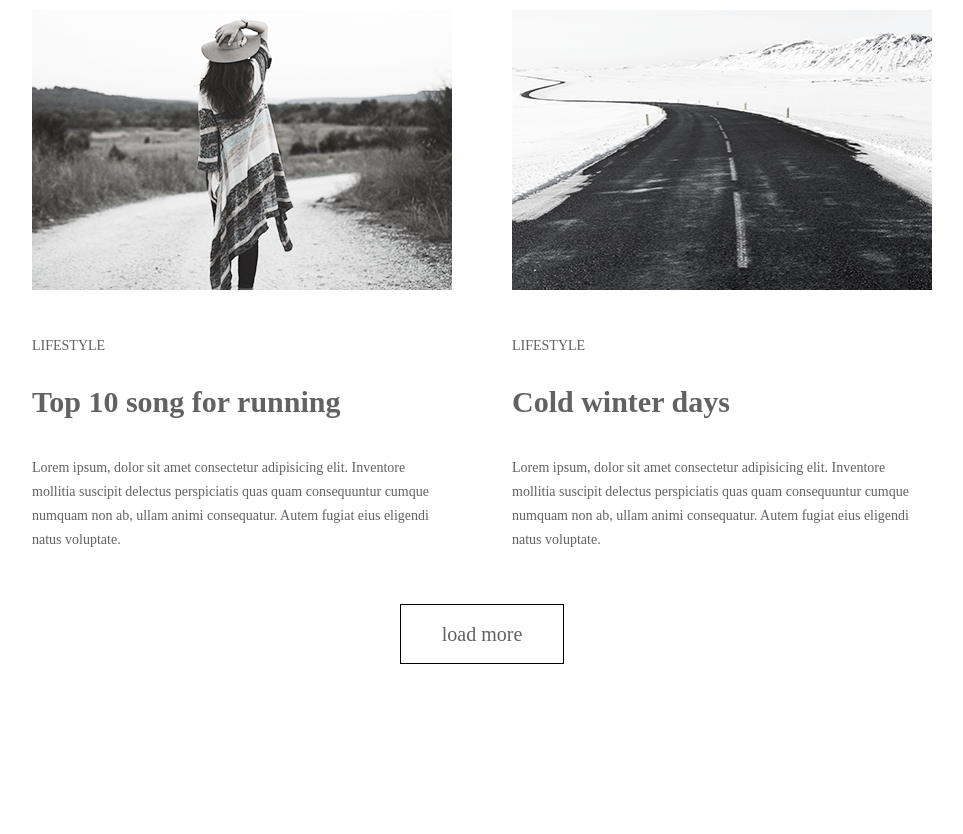
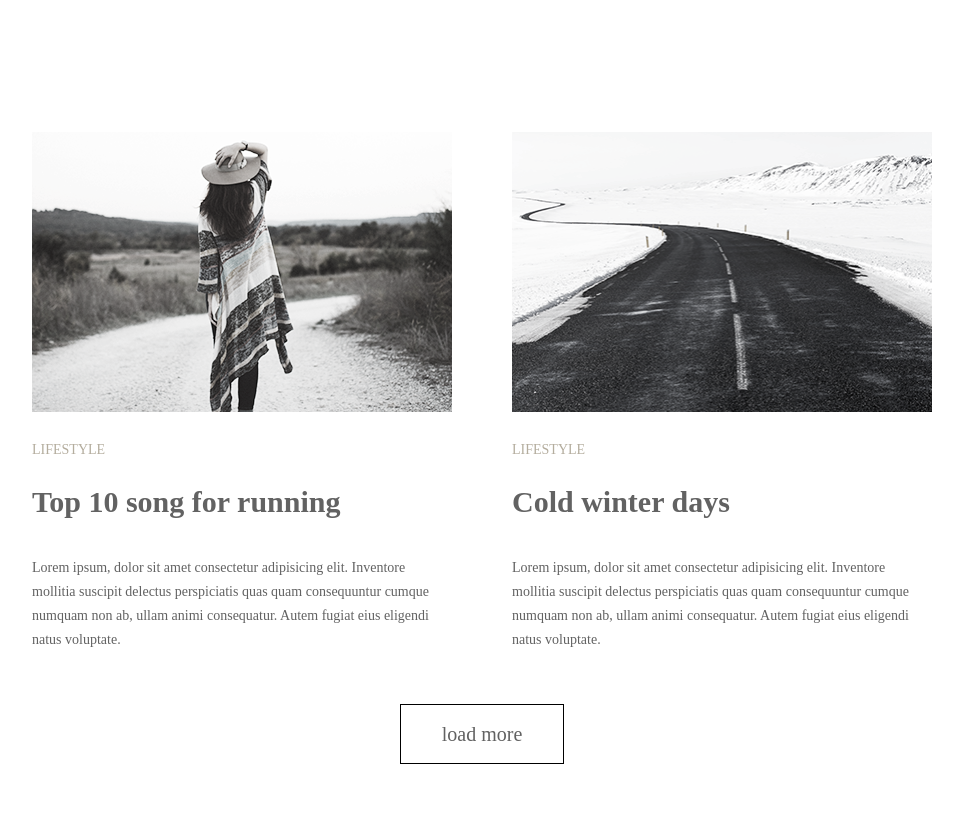
Before and after one commit to BoykoDV/goit-fe-course, a plain HTML site: page html-css/module-03/index.html in a window 1280 px wide. Shown: the part 1324-2158 px from the top of the page, without its empty margins (158-1121 px from the left). Before the commit the page ends 2058 px from the top, so only its background shows below. Drawn offline with Linux system fonts and the light colour scheme.

Commit message:
bug-fixes-1

```diff
--- a/html-css/module-03/css/styles.css
+++ b/html-css/module-03/css/styles.css
@@ -19,8 +19,6 @@ html {
         font-size: 0px;
         }
 
-
-
 header {
 padding-top: 30px;
 padding-bottom: 30px;
@@ -32,15 +30,13 @@ padding-bottom: 30px;
 margin: 0;
 padding: 0;
 text-align: center;
-margin-bottom: 68px;
+font-size: 0px;
 }
 
 .site-navigation li {
     display: inline-block;
 }
-.item {
-    display: block;
-}
+
 .item1 {
     margin-right: 120px;
 }
@@ -58,6 +54,7 @@ margin-bottom: 68px;
 } */
 
 .site-navigation a {
+    display: block;
     list-style: none; /* маркеры списка */
     text-decoration: none;
     color: black;
@@ -72,6 +69,24 @@ margin-bottom: 68px;
 }
 
 /* MAIN */
+
+section {
+    margin: 0px;
+    padding: 0px;
+    width: 420px;
+    display: inline-block;
+    margin-right: 60px;
+}
+
+section:nth-child(2n) {
+    margin-right: 0px;
+}
+
+
+.wrapper-main:nth-child(n+2) {
+    padding-top: 68px;
+}
+
 .artile-item {
     margin: 0px;
     padding: 0px;
@@ -91,44 +106,53 @@ margin-bottom: 68px;
 margin-bottom: 30px;
 }
 
-.descript {
-    margin-bottom: 130px;
-}
-/* задаем нижний margin для последних двух article*/
-.descript:nth-last-child(-n+2) {
-    margin-bottom: 52px;
-}
-
-
 /* !!! устраняем зазор строчно-блочных элементов (зазор переноса строки, который равен 1/4 текущего шрифта родителя)
 .artile-item {
     font-size: 0px;
 }
 и далее всем задаем шрифты локально
 */
-.artile-item p {
+.descript {
+    margin: 0px;
     font-size: 14px;
     font-family: "PlayfairDisplay";
     color: rgb(98, 98, 98);
     line-height: 1.714;
     text-align: left;
     }
-.artile-item h2 {
+
+.art-title {
+    margin: 0px;
+    margin-bottom: 36px;
     font-size: 30px;
     font-family: "PlayfairDisplay";
     color: rgb(98, 98, 98);
     line-height: 1.2;
-    margin-bottom: 36px;
     }
 .img-name {
+    margin: 0px;
+    margin-bottom: 26px;
     font-size: 14px;
     font-family: "Ubuntu";
     color: rgb(180, 173, 158);
     text-transform: uppercase;
     line-height: 1.2;
-    margin-bottom: 26px;
+`   }
+
+    section {
+        margin-bottom:135px;
     }
-    button {
+    section:nth-last-child(-n+3) {
+        margin-bottom: 0px;
+    }
+
+    .button-section {
+        display: inline-block;
+        width: 900px;
+        padding-top: 52px;
+        padding-bottom: 70px;
+    }
+        .o-my-button {
         display: block;
         margin: 0 auto;
         width: 164px;
@@ -141,11 +165,17 @@ margin-bottom: 30px;
         border-width: 1px;
         border-color: black; */
         border:  1px solid #000000;
-        margin-bottom: 70px;
         background-color: white;
     }
+
 /* подсветка кнопки при переключении табом */
     button:hover,
     button:focus {
     color: #03a9f4;
 }
+
+/* размер отступа первой строки абзаца относительно розмера
+шрифта текста
+
+text-indent: 1.5rem
+*/
--- a/html-css/module-03/index.html
+++ b/html-css/module-03/index.html
@@ -28,10 +28,11 @@
       </nav>
     </header>
     <main class="wrapper wrapper-main">
+      <section>
         <article class="artile-item">
         <img src="img/fan.png" width="420" height="280" alt="Фанаты на концерте"/>
         <p class="img-name">Lifestyle</p>
-        <h2>More than jast a music festival</h2>
+        <h2 class="art-title">More than jast a music festival</h2>
         <p class="descript">
           Lorem ipsum, dolor sit amet consectetur adipisicing elit. Inventore
           mollitia suscipit delectus perspiciatis quas quam consequuntur cumque
@@ -39,10 +40,12 @@
           natus voluptate.
         </p>
       </article>
+    </section>
+      <section>
           <article class="artile-item">
               <img src="img/cofe.png" width="420" height="280" alt="Утренний кофе" />
               <p class="img-name">Lifestyle</p>
-        <h2>Life tastes better with coffe</h2>
+              <h2 class="art-title">Life tastes better with coffe</h2>
               <p class="descript">
                 Lorem ipsum, dolor sit amet consectetur adipisicing elit. Inventore
                 mollitia suscipit delectus perspiciatis quas quam consequuntur cumque
@@ -50,20 +53,24 @@
                 natus voluptate.
               </p>
             </article>
+      </section>
+     <section>
        <article class="artile-item">
         <img src="img/bridge.png" width="420" height="280" alt="Cool! Бруклинский мост"/>
         <p class="img-name">photodiary</p>
-        <h2>American dream</h2>
+        <h2 class="art-title">American dream</h2>
         <p class="descript">
           Lorem ipsum, dolor sit amet consectetur adipisicing elit. Inventore
           mollitia suscipit delectus perspiciatis quas quam consequuntur cumque
           numquam non ab, ullam animi consequatur. Autem fugiat eius eligendi
           natus voluptate.
       </article>
+    </section>
+      <section>
         <article class="artile-item">
           <img src="img/man.png" width="420" height="280" alt="Человек смотрит в даль"/>
           <p class="img-name">photodiary</p>
-        <h2>A day exploring the Alps</h2>
+          <h2 class="art-title">A day exploring the Alps</h2>
           <p class="descript">
             Lorem ipsum, dolor sit amet consectetur adipisicing elit. Inventore
             mollitia suscipit delectus perspiciatis quas quam consequuntur cumque
@@ -71,10 +78,12 @@
             natus voluptate.
           </p>
         </article>
+      </section>
+      <section>
           <article class="artile-item">
               <img src="img/nice.png" width="420" height="280" alt="Фанаты на концерте"/>
               <p class="img-name">Lifestyle</p>
-        <h2>Top 10 song for running</h2>
+              <h2 class="art-title">Top 10 song for running</h2>
               <p class="descript">
                 Lorem ipsum, dolor sit amet consectetur adipisicing elit. Inventore
                 mollitia suscipit delectus perspiciatis quas quam consequuntur cumque
@@ -82,10 +91,12 @@
                 natus voluptate.
               </p>
             </article>
+      </section>
+      <section>
           <article class="artile-item">
               <img src="img/road.png" width="420" height="280" alt="Фанаты на концерте"/>
               <p class="img-name">Lifestyle</p>
-        <h2>Cold winter days</h2>
+              <h2 class="art-title">Cold winter days</h2>
               <p class="descript">
                 Lorem ipsum, dolor sit amet consectetur adipisicing elit. Inventore
                 mollitia suscipit delectus perspiciatis quas quam consequuntur cumque
@@ -93,7 +104,10 @@
                 natus voluptate.
               </p>
             </article>
-      <button>load more</button>
+      </section>
+      <section class="button-section">
+          <button class="o-my-button">load more</button>
+      </section>
     </main>
   </body>
 </html>
```
Lines whose indentation alone changed are shown as unchanged.
